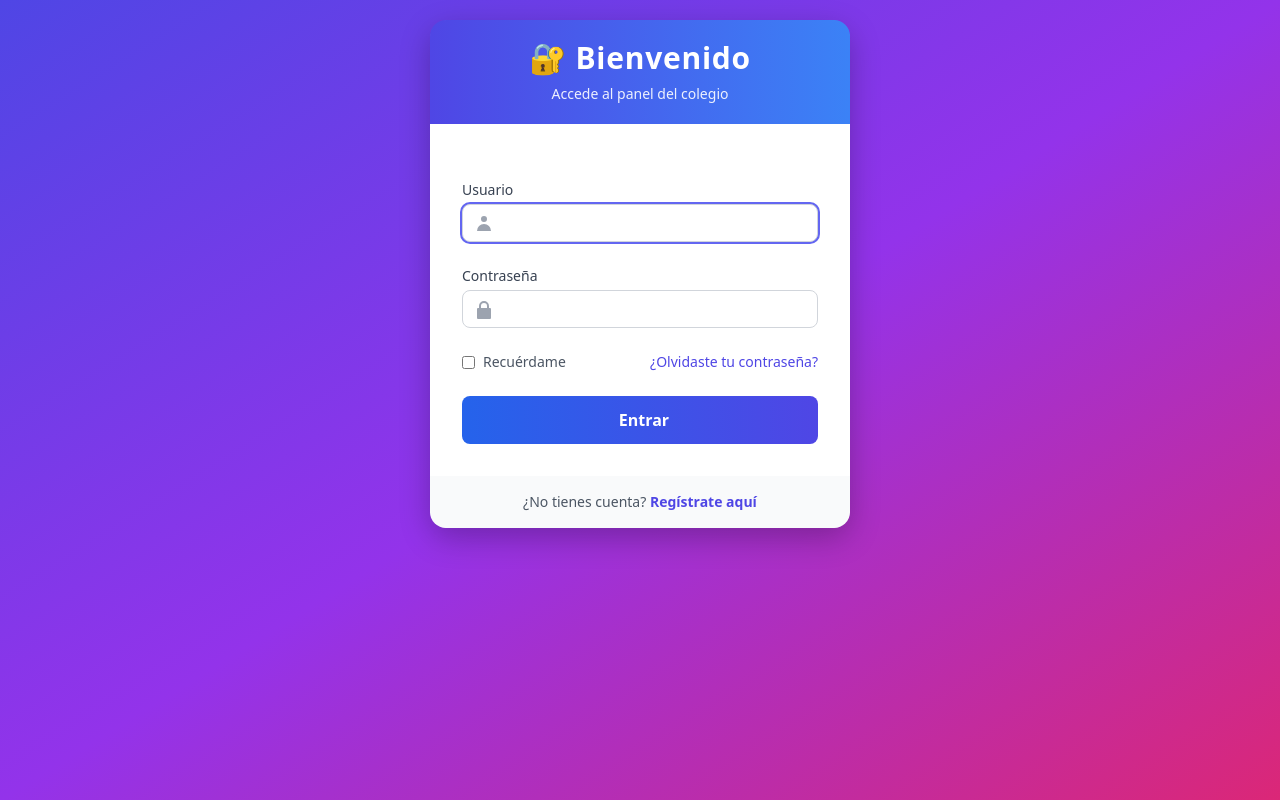
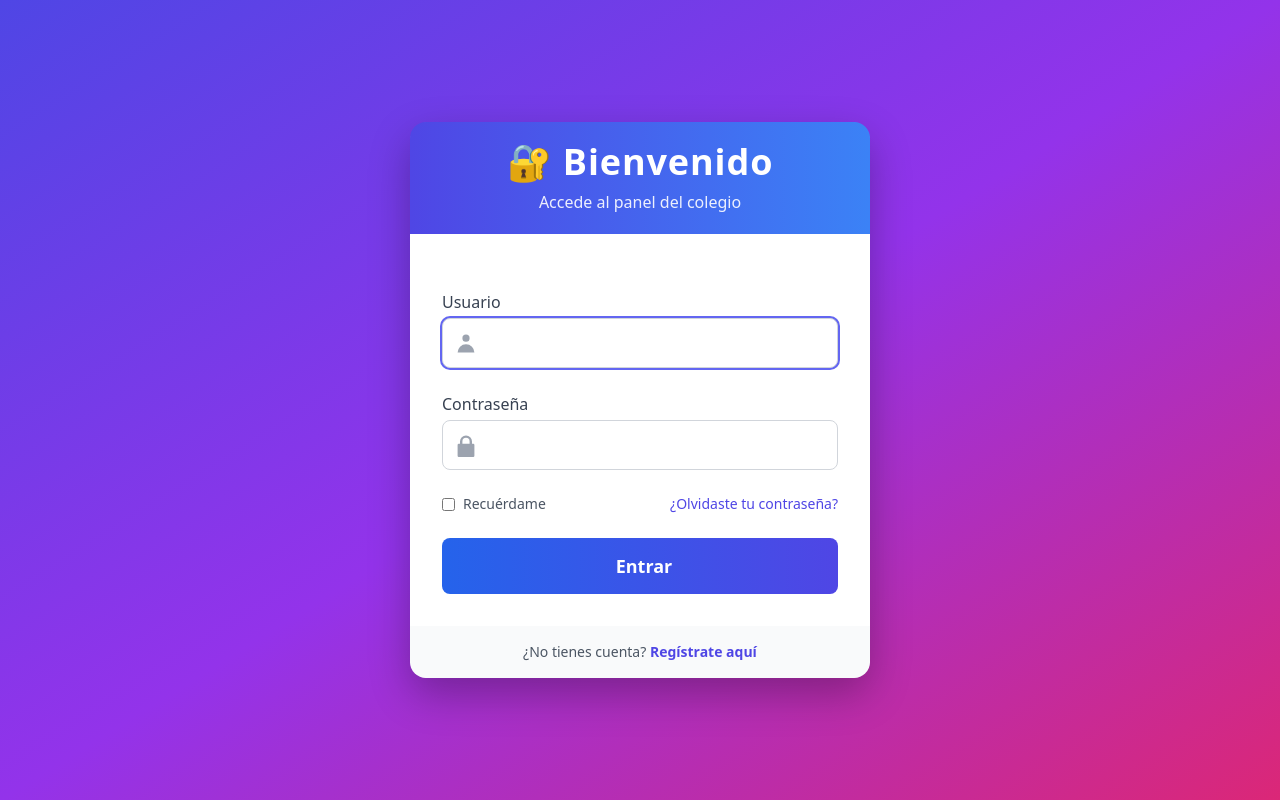
Before and after one commit to Barbera-Studio/Colegio, a Django app: page /accounts/login/ in a window 1280 px wide. Run offline with Django 5.2, Linux system fonts and the light colour scheme; parts of the project's set-up code (start-up, migrations or seed data) failed here and were passed over; some libraries are stand-ins or nearby versions.

Commit message:
Cambios calendario

```diff
--- a/templates/registration/login.html
+++ b/templates/registration/login.html
@@ -27,35 +27,50 @@
       animation: fadeInUp 0.45s ease-out;
     }
 
-    /* Fondo estable sin repetición */
+    /* Vista controlada a altura de dispositivo, sin scroll raro */
     body {
       height: 100dvh;
       overflow: hidden;
     }
 
-    /* Contenedor centrado real sin min-h-screen */
+    /* CONTENEDOR: centra de verdad el card */
     .login-wrapper {
-      position: absolute;
-      inset: 0;
+      height: 100%;
       display: flex;
-      align-items: flex-start;   /* card arriba */
-      justify-content: center;   /* centrado horizontal */
-      padding: 1rem;
-      padding-top: 1.25rem;      /* distancia exacta */
+      align-items: center;      /* centrado vertical real */
+      justify-content: center;  /* centrado horizontal */
+      padding: 0.75rem;         /* muy poco margen alrededor */
     }
 
-    /* Card estable sin zoom */
+    /* CARD: grande, dominante en móviles */
     .login-card {
       width: 100%;
-      max-width: 420px;
+      max-width: 460px;         /* base en escritorio/tablet */
       background: white;
       border-radius: 1.25rem;
-      box-shadow: 0 10px 30px rgba(0,0,0,0.25);
+      box-shadow: 0 16px 40px rgba(0,0,0,0.28);
+    }
+
+    /* Ajustes específicos para pantallas pequeñas */
+    @media (max-width: 768px) {
+      .login-wrapper {
+        padding: 0.5rem;
+      }
+
+      .login-card {
+        max-width: 100%;        /* ocupa todo el ancho útil */
+        border-radius: 1.1rem;
+      }
     }
 
     @media (max-width: 480px) {
+      .login-wrapper {
+        padding: 0.35rem;
+      }
+
       .login-card {
         max-width: 100%;
+        border-radius: 1rem;
       }
     }
   </style>
@@ -68,8 +83,8 @@
     <div class="login-card animate-fadeInUp">
 
       <div class="bg-gradient-to-r from-indigo-600 to-blue-500 px-6 py-5 text-center text-white rounded-t-2xl">
-        <h2 class="text-3xl font-bold tracking-wide">🔐 Bienvenido</h2>
-        <p class="text-sm mt-2 opacity-90">Accede al panel del colegio</p>
+        <h2 class="text-3xl sm:text-4xl font-bold tracking-wide">🔐 Bienvenido</h2>
+        <p class="text-sm sm:text-base mt-2 opacity-90">Accede al panel del colegio</p>
       </div>
 
       <div class="px-6 py-6 sm:px-8 sm:py-8">
@@ -91,42 +106,42 @@
           {% endif %}
 
           <div>
-            <label class="block text-sm font-medium text-gray-700 mb-1">Usuario</label>
+            <label class="block text-sm sm:text-base font-medium text-gray-700 mb-1">Usuario</label>
             <div class="relative flex items-center">
               <span class="absolute left-3 text-gray-400">
-                <svg xmlns="http://www.w3.org/2000/svg" class="h-5 w-5" fill="currentColor" viewBox="0 0 20 20">
+                <svg xmlns="http://www.w3.org/2000/svg" class="h-5 w-5 sm:h-6 sm:w-6" fill="currentColor" viewBox="0 0 20 20">
                   <path fill-rule="evenodd" d="M10 9a3 3 0 100-6 3 3 0 000 6zm-7 9a7 7 0 1114 0H3z" clip-rule="evenodd"/>
                 </svg>
               </span>
-              {% render_field form.username class="pl-10 w-full border border-gray-300 rounded-lg px-3 py-2 text-sm focus:ring-2 focus:ring-indigo-500 focus:outline-none" %}
+              {% render_field form.username class="pl-10 w-full border border-gray-300 rounded-lg px-3 py-3 text-sm sm:text-base focus:ring-2 focus:ring-indigo-500 focus:outline-none" %}
             </div>
           </div>
 
           <div>
-            <label class="block text-sm font-medium text-gray-700 mb-1">Contraseña</label>
+            <label class="block text-sm sm:text-base font-medium text-gray-700 mb-1">Contraseña</label>
             <div class="relative flex items-center">
               <span class="absolute left-3 text-gray-400">
-                <svg xmlns="http://www.w3.org/2000/svg" class="h-5 w-5" fill="currentColor" viewBox="0 0 20 20">
+                <svg xmlns="http://www.w3.org/2000/svg" class="h-5 w-5 sm:h-6 sm:w-6" fill="currentColor" viewBox="0 0 20 20">
                   <path fill-rule="evenodd" d="M5 9V7a5 5 0 1110 0v2h1a1 1 0 011 1v9a1 1 0 01-1 1H4a1 1 0 01-1-1v-9a1 1 0 011-1h1zm2-2a3 3 0 016 0v2H7V7z" clip-rule="evenodd"/>
                 </svg>
               </span>
-              {% render_field form.password class="pl-10 w-full border border-gray-300 rounded-lg px-3 py-2 text-sm focus:ring-2 focus:ring-indigo-500 focus:outline-none" %}
+              {% render_field form.password class="pl-10 w-full border border-gray-300 rounded-lg px-3 py-3 text-sm sm:text-base focus:ring-2 focus:ring-indigo-500 focus:outline-none" %}
             </div>
           </div>
 
           <div class="flex items-center justify-between">
-            <label class="flex items-center space-x-2 text-sm text-gray-600">
+            <label class="flex items-center space-x-2 text-xs sm:text-sm text-gray-600">
               <input type="checkbox" class="rounded text-indigo-600 focus:ring-indigo-500">
               <span>Recuérdame</span>
             </label>
-            <a href="{% url 'password_reset' %}" class="text-sm text-indigo-600 hover:underline">
+            <a href="{% url 'password_reset' %}" class="text-xs sm:text-sm text-indigo-600 hover:underline">
               ¿Olvidaste tu contraseña?
             </a>
           </div>
 
           <button id="loginBtn" type="submit"
-            class="w-full bg-gradient-to-r from-blue-600 to-indigo-600 text-white py-3 rounded-lg text-base font-semibold flex justify-center items-center space-x-2 hover:opacity-90 focus:outline-none focus:ring-2 focus:ring-offset-2 focus:ring-indigo-500 transition duration-300">
-            <svg id="spinner" class="hidden animate-spin h-5 w-5 text-white" xmlns="http://www.w3.org/2000/svg" fill="none" viewBox="0 0 24 24">
+            class="w-full bg-gradient-to-r from-blue-600 to-indigo-600 text-white py-3 sm:py-3.5 rounded-lg text-base sm:text-lg font-semibold flex justify-center items-center space-x-2 hover:opacity-90 focus:outline-none focus:ring-2 focus:ring-offset-2 focus:ring-indigo-500 transition duration-300">
+            <svg id="spinner" class="hidden animate-spin h-5 w-5 sm:h-6 sm:w-6 text-white" xmlns="http://www.w3.org/2000/svg" fill="none" viewBox="0 0 24 24">
               <circle class="opacity-25" cx="12" cy="12" r="10" stroke="currentColor" stroke-width="4"></circle>
               <path class="opacity-75" fill="currentColor" d="M4 12a8 8 0 018-8v8z"></path>
             </svg>
@@ -135,7 +150,7 @@
         </form>
       </div>
 
-      <div class="px-6 py-4 bg-gray-50 text-center text-sm text-gray-600 rounded-b-2xl">
+      <div class="px-6 py-4 bg-gray-50 text-center text-xs sm:text-sm text-gray-600 rounded-b-2xl">
         ¿No tienes cuenta?
         <a href="{% url 'core:registro' %}" class="font-semibold text-indigo-600 hover:underline">
           Regístrate aquí
```
